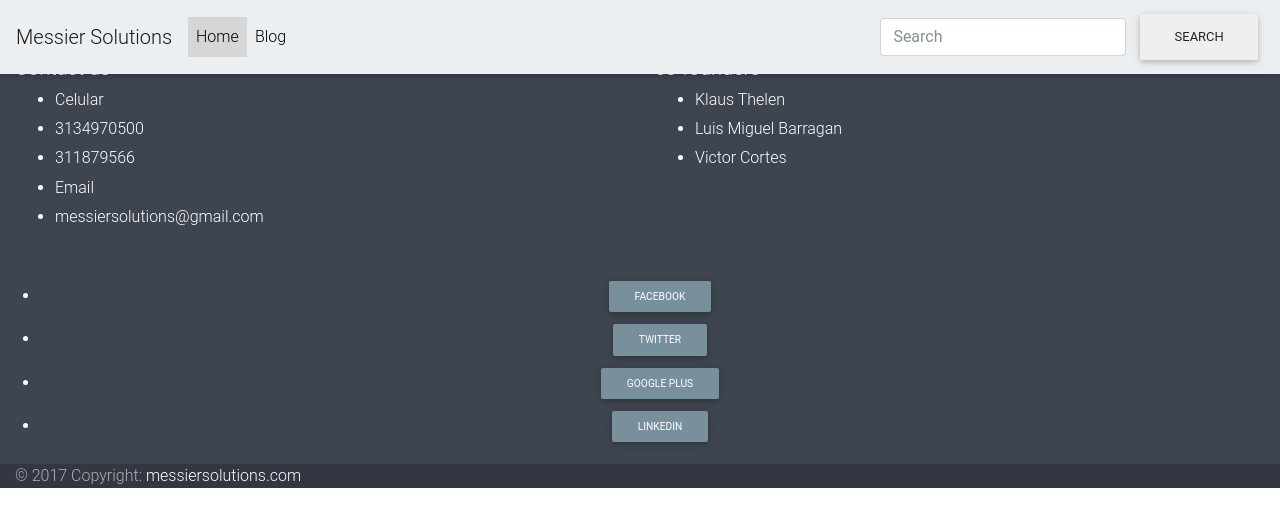
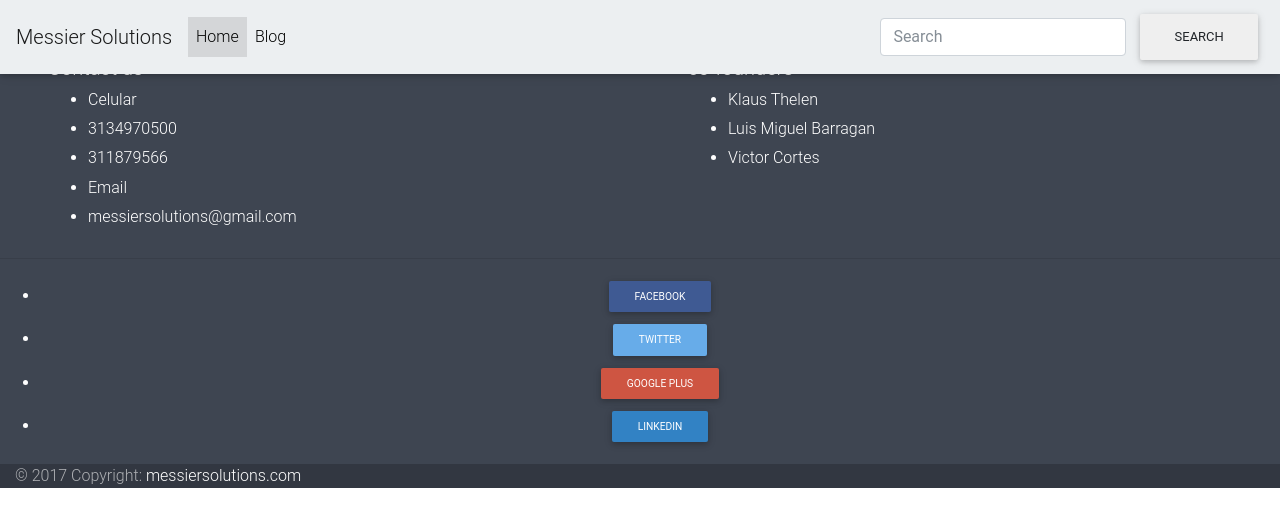
Before and after one commit to LuisMiguel7030/messier, a React (Create React App) app: page /blog in a window 1280 px wide. Shown: the top 526 px of the page. Built offline with nearby package versions, Linux system fonts and the light colour scheme.

Commit message:
Social media buttons.

```diff
--- a/public/index.html
+++ b/public/index.html
@@ -15,6 +15,8 @@
   </head>
   <body>
     <script src="https://code.jquery.com/jquery-3.2.1.slim.min.js" integrity="sha384-KJ3o2DKtIkvYIK3UENzmM7KCkRr/rE9/Qpg6aAZGJwFDMVNA/GpGFF93hXpG5KkN" crossorigin="anonymous"></script>
+    <script src="https://cdnjs.cloudflare.com/ajax/libs/popper.js/1.12.3/umd/popper.min.js" integrity="sha384-vFJXuSJphROIrBnz7yo7oB41mKfc8JzQZiCq4NCceLEaO4IHwicKwpJf9c9IpFgh" crossorigin="anonymous"></script>
+    <script src="https://maxcdn.bootstrapcdn.com/bootstrap/4.0.0-beta.2/js/bootstrap.min.js" integrity="sha384-alpBpkh1PFOepccYVYDB4do5UnbKysX5WZXm3XxPqe5iKTfUKjNkCk9SaVuEZflJ" crossorigin="anonymous"></script>
     <script src="https://cdnjs.cloudflare.com/ajax/libs/mdbootstrap/4.4.3/js/mdb.min.js" integrity="sha256-ryJ2fPnVdJ0kcED8zYEreV77dcLLV4evQHK/j8bwhhk=" crossorigin="anonymous"></script>
     <div id="root"></div>
   </body>
--- a/src/components/contentpages/Footer.js
+++ b/src/components/contentpages/Footer.js
@@ -1,4 +1,5 @@
 import React from 'react';
+import buttoncolors from '../global/css/SocialButtons.css'
 
 
 const Footer = () => (
@@ -8,7 +9,7 @@ const Footer = () => (
       <div className="container-fluid">
           <div className="row">
 
-              <div className="col-md-6">
+              <div className="col-md-6 pl-5">
                   <h5 className="title font-bold">Contact us</h5>
                   <ul>
                     <li><h6 className="font-bold">Celular</h6></li>
@@ -19,13 +20,12 @@ const Footer = () => (
                   </ul>
               </div>
 
-              <div className="col-md-6">
+              <div className="col-md-6 pl-5">
                   <h5 className="title font-bold">co-founders</h5>
                   <ul>
                       <li><h6>Klaus Thelen</h6></li>
                       <li><h6>Luis Miguel Barragan</h6></li>
                       <li><h6>Victor Cortes</h6></li>
-
                   </ul>
               </div>
 
@@ -36,10 +36,10 @@ const Footer = () => (
 
       <div className="social-section text-center">
           <ul>
-              <li><button className="btn btn-blue-grey btn-sm ">Facebook</button></li>
-              <li><button className="btn btn-blue-grey btn-sm">Twitter</button></li>
-              <li><button className="btn btn-blue-grey btn-sm">Google Plus</button></li>
-              <li><button className="btn btn-blue-grey btn-sm">Linkedin</button></li>
+              <li><button className="btn button-fb btn-sm ">Facebook</button></li>
+              <li><button className="btn button-tw lighten-2 btn-sm">Twitter</button></li>
+              <li><button className="btn button-gplus btn-sm">Google Plus</button></li>
+              <li><button className="btn button-li btn-sm">Linkedin</button></li>
           </ul>
       </div>
 
--- a/src/components/contentpages/MainQS.js
+++ b/src/components/contentpages/MainQS.js
@@ -2,7 +2,7 @@ import React from 'react';
 
 
 const MainQS = () => (
-  <main role="main" className="container mb-5 col-md-6" >
+  <main role="main" className="container mb-5 col-md-8" >
     <div className="starter-template ">
       <h1 className="text-center">Quiénes Somos</h1>
       <p className="text-center">
--- /dev/null
+++ b/src/components/global/css/SocialButtons.css
@@ -0,0 +1,19 @@
+.button-tw {
+  background-color: #67ACE9;
+}
+
+.button-fb {
+  background-color: #3F5A93;
+}
+
+.button-gplus {
+  background-color: #CE5542;
+}
+
+.button-li {
+  background-color: #3282C4;
+}
+
+.button-ins {
+  background-color: #385E82;
+}
```
